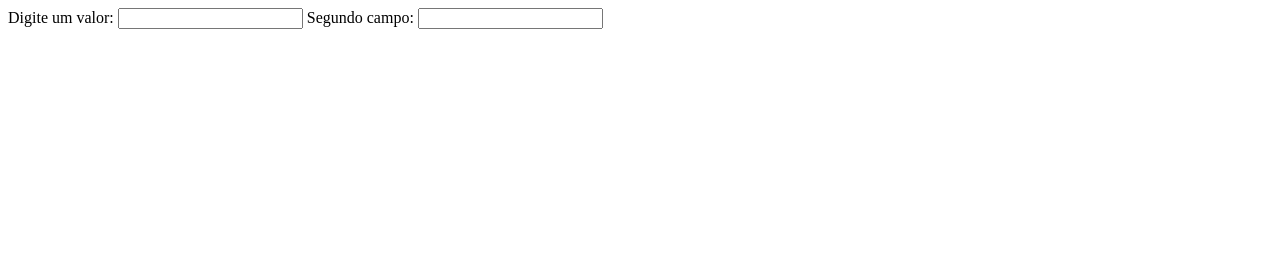
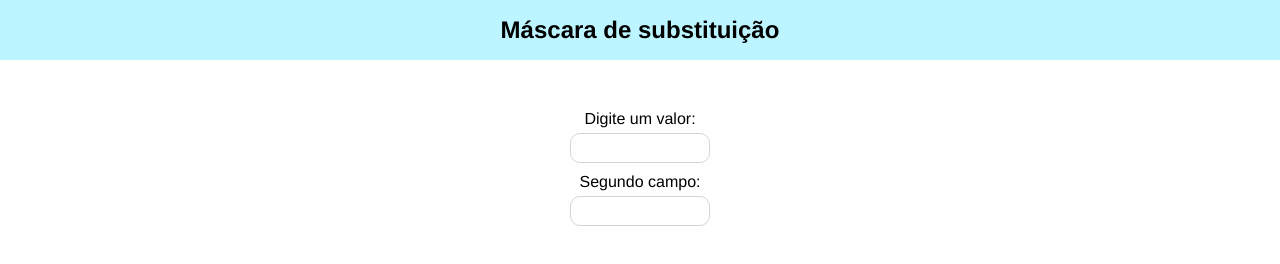
Before and after one commit to BrunoDelfim/Mascara-de-substitui-o, a plain HTML site: page index.html in a window 1280 px wide. Drawn offline with nearby package versions, Linux system fonts and the light colour scheme.

Commit message:
Estilo e script separados

```diff
--- a/index.html
+++ b/index.html
@@ -1,110 +1,28 @@
 <!DOCTYPE html>
-<html>
+<html lang="pt-BR">
     <head>
         <title>Máscara de entrada</title>
         <meta charset="UTF-8">
+        <meta name="viewport" content="width=device-width, user-scalable=no, initial-scale=1.0">
+        <meta http-equiv="X-UA-Compatible" content="ie=edge">
+        <link rel="stylesheet" href="style.css" >
    </head>
     <body>
+        <header>
+            <h2>Máscara de substituição</h2>
+        </header>
+        <main>
             <label>
                 <span>Digite um valor:</span>
-    <input type="text" id="campo" tabindex="1">
+                <input type="text" id="campo" tabindex="1" onpaste="return false;">
             </label>
             <label>
                 <span>Segundo campo:</span>
-    <input type="text" id="segundoCampo">
+                <input type="text" id="segundoCampo" maxlength="13">
             </label>
-
-<script src="https://ajax.googleapis.com/ajax/libs/jquery/1.11.0/jquery.min.js"></script>
-<script type="text/javascript">
-
-    // seleciona o input
-    const input = document.getElementById('campo');
-    const segundoCampo = document.getElementById('segundoCampo');
-
-    // preenche o input com zeros ao receber o foco
-    input.addEventListener('focus', () => {
-        if (input.value === "") {
-            // insere o máscara no input
-            input.value = '00000000000-0';
-        }
-    });
-
-    // adiciona o último caractere digitado à direita
-    input.addEventListener('keypress', (event) => {
-            // obtém o valor do input
-            let valor = input.value;
-            // retirar o hífen do input
-            valor = valor.replace('-', '');
-            // obtém a tecla pressionada
-            const tecla = event.key;
-            // verifica se a tecla é um número
-            if (/^\d$/.test(tecla)) {
-
-                // verifica se o primeiro caractere é igual à zero
-                if (valor[0] === '0') {
-                    // percorre o valor do input da esquerda para a direita
-                    for (let i = 0; i < valor.length; i++) {
-                        // se o caractere for diferente de zero, move para a esquerda
-                        if (valor.charAt(i) !== '0') {
-                            valor = valor.substring(1) + tecla;
-                            break;
-                        }
-                        // se o caractere for zero e for o último, substitui pelo caractere digitado
-                        else if (i === valor.length - 1) {
-                            valor = valor.substring(0, i) + tecla;
-                            break;
-                        }
-                    }
-                }
-                // pega os valores que serão exibidos antes do hífen
-                let valorInicial = valor.substr(0, 11);
-                // pega os valores que serão exibidos após o hífen
-                let valorFinal = valor.substr(11);
-                // atualiza o valor do input
-                input.value = valorInicial + '-' + valorFinal;
-                // impede que o caractere digitado seja inserido novamente
-                event.preventDefault();
-            }
-            // verifica a tecla tab
-            else if (tecla === 'Tab') {
-                console.log(segundoCampo)
-                segundoCampo.focus(); // Move o foco para o segundo input
-            }
-        // limita o input para 13 caracteres
-        if (input.value.length >= 13) {
-            event.preventDefault();
-        }
-    });
-    // limpa o input ao perder o foco se o valor dele for igual ao inicial
-    input.addEventListener('blur', () => {
-        if (input.value === '00000000000-0') {
-            // define o valor do input como em branco
-            input.value = ''
-        }
-    });
-
-    // verifica a tecla backspace
-    input.addEventListener('keydown', (event) => {
-        // armazena a última a tecla pressionada
-        const tecla = event.key;
-        // armazena o valor inserido no input
-        let valor = input.value;
-        // retirar o hífen do valor
-        valor = valor.replace('-', '');
-        // se a tecla for "Backspace" e o último caractere digitado for um número, substitui por "0"
-        if (tecla === 'Backspace' && /^\d$/.test(valor.charAt(valor.length - 1))) {
-            valor = valor.substring(0, valor.length - 1);
-            valor = '0' + valor;
-            // pega os valores que serão exibidos antes do hífen
-            let valorInicialB = valor.substr(0, 11);
-            // pega os valores que serão exibidos após o hífen
-            let valorFinalB = valor.substr(11);
-            input.value = valorInicialB + '-' + valorFinalB;
-            event.preventDefault();
-        }
-    });
-
-</script>
-
+        </main>
+        <footer>
+            <script src="script.js"></script>
+        </footer>
     </body>
 </html>
--- /dev/null
+++ b/script.js
@@ -0,0 +1,85 @@
+// seleciona o input
+const input = document.getElementById('campo');
+const segundoCampo = document.getElementById('segundoCampo');
+
+// preenche o input com zeros ao receber o foco
+input.addEventListener('focus', () => {
+    if (input.value === "") {
+        // insere o máscara no input
+        input.value = '00000000000-0';
+    }
+});
+
+// adiciona o último caractere digitado à direita
+input.addEventListener('keypress', (event) => {
+    // obtém o valor do input
+    let valor = input.value;
+    // retirar o hífen do input
+    valor = valor.replace('-', '');
+    // obtém a tecla pressionada
+    const tecla = event.key;
+    // verifica se a tecla é um número
+    if (/^\d$/.test(tecla)) {
+        // verifica se o primeiro caractere é igual à zero
+        if (valor[0] === '0') {
+            // percorre o valor do input da esquerda para a direita
+            for (let i = 0; i < valor.length; i++) {
+                // se o caractere for diferente de zero, move para a esquerda
+                if (valor.charAt(i) !== '0') {
+                    valor = valor.substring(1) + tecla;
+                    break;
+                }
+                // se o caractere for zero e for o último, substitui pelo caractere digitado
+                else if (i === valor.length - 1) {
+                    valor = valor.substring(0, i) + tecla;
+                    break;
+                }
+            }
+        }
+        // pega os valores que serão exibidos antes do hífen
+        let valorInicial = valor.substr(0, 11);
+        // pega os valores que serão exibidos após o hífen
+        let valorFinal = valor.substr(11);
+        // atualiza o valor do input
+        input.value = valorInicial + '-' + valorFinal;
+        // impede que o caractere digitado seja inserido novamente
+        event.preventDefault();
+    }
+    // verifica a tecla tab
+    else if (tecla === 'Tab') {
+        segundoCampo.focus(); // Move o foco para o segundo input
+    }
+    // limita o input para 13 caracteres
+    if (input.value.length >= 13) {
+        event.preventDefault();
+    }
+});
+
+// limpa o input ao perder o foco se o valor dele for igual ao inicial
+input.addEventListener('blur', () => {
+    if (input.value === '00000000000-0') {
+        // define o valor do input como em branco
+        input.value = '';
+    }
+});
+
+// verifica a tecla backspace
+input.addEventListener('keydown', (event) => {
+    // armazena a última a tecla pressionada
+    const tecla = event.key;
+    // armazena o valor inserido no input
+    let valor = input.value;
+    // retirar o hífen do valor
+    valor = valor.replace('-', '');
+    // se a tecla for "Backspace" e o último caractere digitado for um número, substitui por "0"
+    if (tecla === 'Backspace' && /^\d$/.test(valor.charAt(valor.length - 1))) {
+        valor = valor.substring(0, valor.length - 1);
+        valor = '0' + valor;
+        // pega os valores que serão exibidos antes do hífen
+        let valorInicialB = valor.substr(0, 11);
+        // pega os valores que serão exibidos após o hífen
+        let valorFinalB = valor.substr(11);
+        input.value = valorInicialB + '-' + valorFinalB;
+        event.preventDefault();
+    }
+});
--- /dev/null
+++ b/style.css
@@ -0,0 +1,45 @@
+*,
+*::after,
+*::before {
+    box-sizing: border-box;
+    font-family: "Helvetica Neue", "Helvetica", Helvetica, Arial, sans-serif;
+    margin: 0;
+    padding: 0;
+}
+
+header {
+    align-items: center;
+    background-color: #bcf5ff;
+    display: flex;
+    height: 60px;
+    justify-content: center;
+}
+
+main {
+    align-items: center;
+    display: flex;
+    flex-direction: column;
+    gap: 10px;
+    padding-top: 50px;
+}
+
+main label {
+    align-items: center;
+    display: flex;
+    flex-direction: column;
+    gap: 5px;
+}
+
+input {
+    border: .5px solid #d5d5d5;
+    border-radius: 10px;
+    font-size: 16px;
+    outline: none;
+    padding: 5px;
+    text-align: center;
+    width: 140px;
+}
+
+input:focus {
+    background-color: #f6f6f6;
+}
```
Lines whose indentation alone changed are shown as unchanged.
